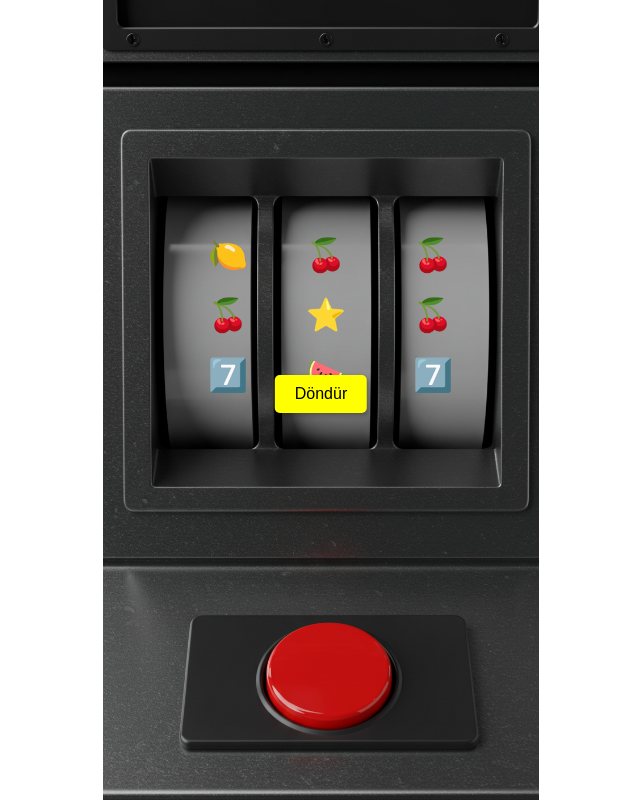
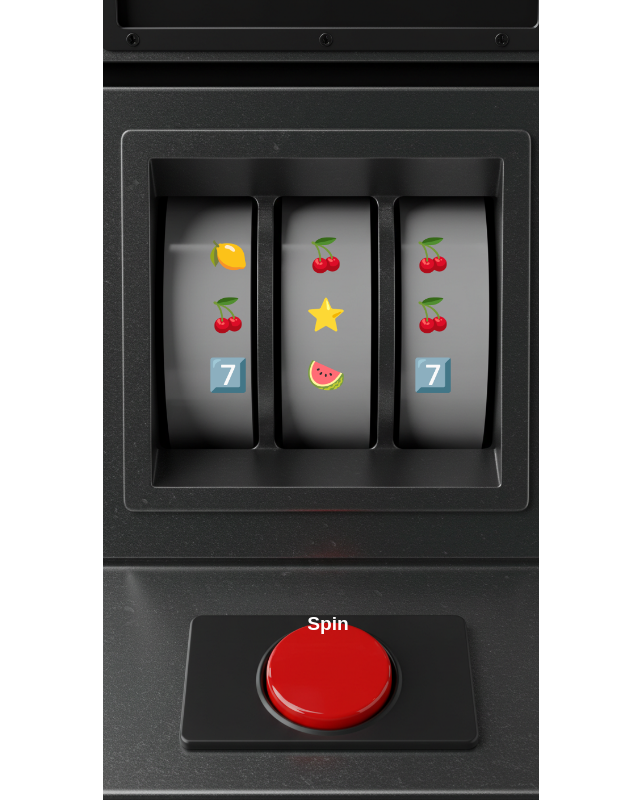
Before and after one commit to DYF-Software/slot, a plain HTML site: page index.html in a window 1280 px wide. Shown: the whole page, without its empty margins (319-959 px from the left). Drawn offline with Linux system fonts and the light colour scheme.

Commit message:
Button location

```diff
--- a/index.html
+++ b/index.html
@@ -20,7 +20,7 @@
                     <div class="reel" id="reel3"></div>
                 </div>
             </div>
-            <button id="spin">Döndür</button>
+            <button id="spin">Spin</button>
         </div>
     </div>
     <script src="script.js"></script>
--- a/styles.css
+++ b/styles.css
@@ -70,21 +70,24 @@ body {
 }
 
 button {
-    padding: 10px 20px;
-    font-size: 1rem;
-    background: #ff0;
+    padding: 25px 30px; /* Butonu büyüttük */
+    font-size: 1.2rem; /* Yazıyı büyüttük */
+    background: transparent;
+    color: white;
+    font-weight: bold;
     border: none;
     cursor: pointer;
     margin-top: 10px;
     border-radius: 5px;
-    box-shadow: 2px 2px 5px rgba(0, 0, 0, 0.3);
+    box-shadow: none;
     transition: 0.2s;
     position: absolute;
-    top: 78%;
-    left: 50%;
+    top: calc(95% + 190px); /* Butonu daha aşağıya aldık */
+    left: calc(50% + 7px);
     transform: translate(-50%, -50%);
 }
 
 button:hover {
-    background: #ffc107;
+    background: transparent;
+    color: #ffd700; /* Hafif altın sarısı parlak bir efekt */
 }
```
